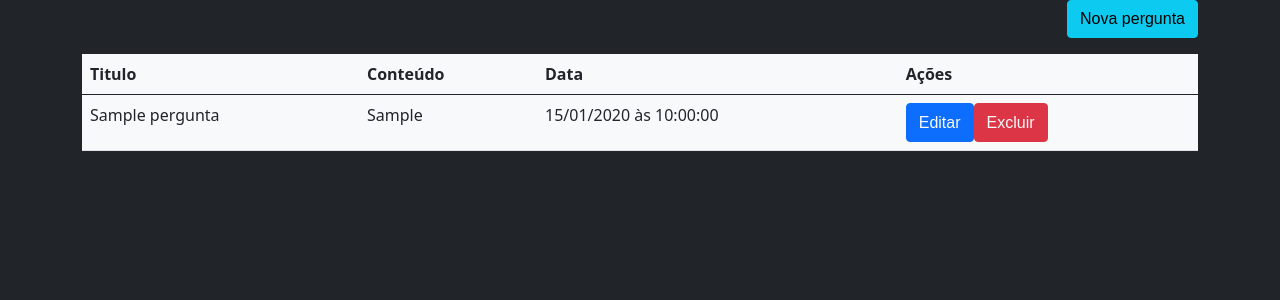
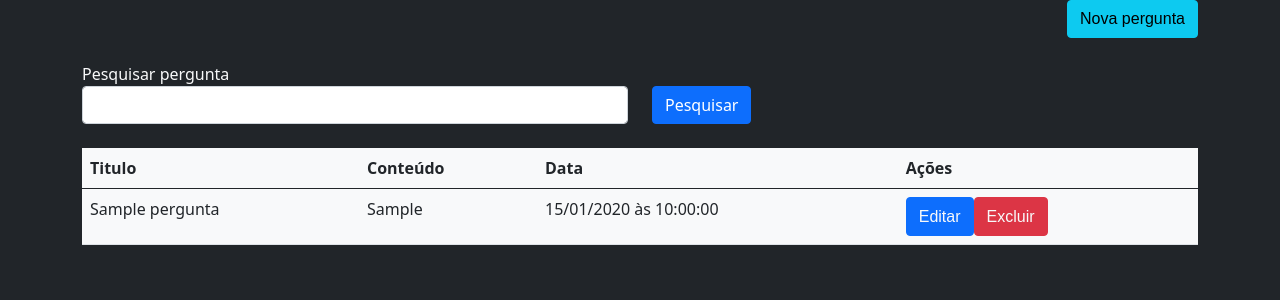
Before and after one commit to LBorgess/ideahub, a PHP site: page /index.php in a window 1280 px wide. Shown: the part 70-370 px from the top of the page. Run offline with PHP 8.4, Linux system fonts and the light colour scheme; tables that the repository leaves empty hold one stand-in row (values such as "Sample post").

Commit message:
Implementação do campo de pesquisa/busca

```diff
--- a/includes/listagem.php
+++ b/includes/listagem.php
@@ -2,8 +2,8 @@
 <?php
 
 $mensagem = '';
-if (isset($_GET['status'])){
-    switch($_GET['status']){
+if (isset($_GET['status'])) {
+    switch ($_GET['status']) {
         case 'success':
             $mensagem = '<div class="alert alert-success">Ação executada com sucesso</div>';
             break;
@@ -36,7 +36,7 @@ $resultados = strlen($resultados) ? $resultados : '<tr><td colspan=4 class="text
 
 <main>
 
-    <?=$mensagem?>
+    <?= $mensagem ?>
 
     <section class="nav justify-content-end">
         <a href="cadastrar.php">
@@ -44,6 +44,26 @@ $resultados = strlen($resultados) ? $resultados : '<tr><td colspan=4 class="text
         </a>
     </section>
 
+    <!-- Campo de busca -->
+    <section>
+        <form method="get">
+
+            <div class="row my-4">
+
+                <div class="col">
+                    <label for="busca">Pesquisar pergunta</label>
+                    <input type="text" name="busca" id="busca" class="form-control" value="<?=$busca?>">
+                </div>
+
+                <div class="col d-flex align-items-end">
+                    <button type="submit" class="btn btn-primary">Pesquisar</button>
+                </div>
+            </div>
+
+        </form>
+    </section>
+
+    <!-- Listagem das perguntas -->
     <section>
         <table class="table bg-light mt-3">
             <thead>
--- a/index.php
+++ b/index.php
@@ -4,8 +4,20 @@ require __DIR__.'/vendor/autoload.php';
 
 use \App\Entity\Pergunta;
 
+// BUSCA/FILTRO
+// $busca = filter_input(INPUT_GET, 'busca', FILTER_SANITIZE_STRING);
+$busca = filter_input(INPUT_GET, 'busca', FILTER_UNSAFE_RAW);
+
+// CONDIÇÕES SQL WHERE PARA BUSCAR A PERGUNTA
+$condicoes = [
+    strlen($busca ?? '') ? 'perguntas_titulo LIKE "%'.str_replace(' ', '%', $busca).'%"' : null
+];
+
+// CLAUSULA WHERE
+$where = implode(' AND ', $condicoes);
+
 // Obtém a listagem das perguntas
-$perguntas = Pergunta::getPerguntas();
+$perguntas = Pergunta::getPerguntas($where);
 
 include __DIR__.'/includes/header.php';
 include __DIR__.'/includes/listagem.php';
```
